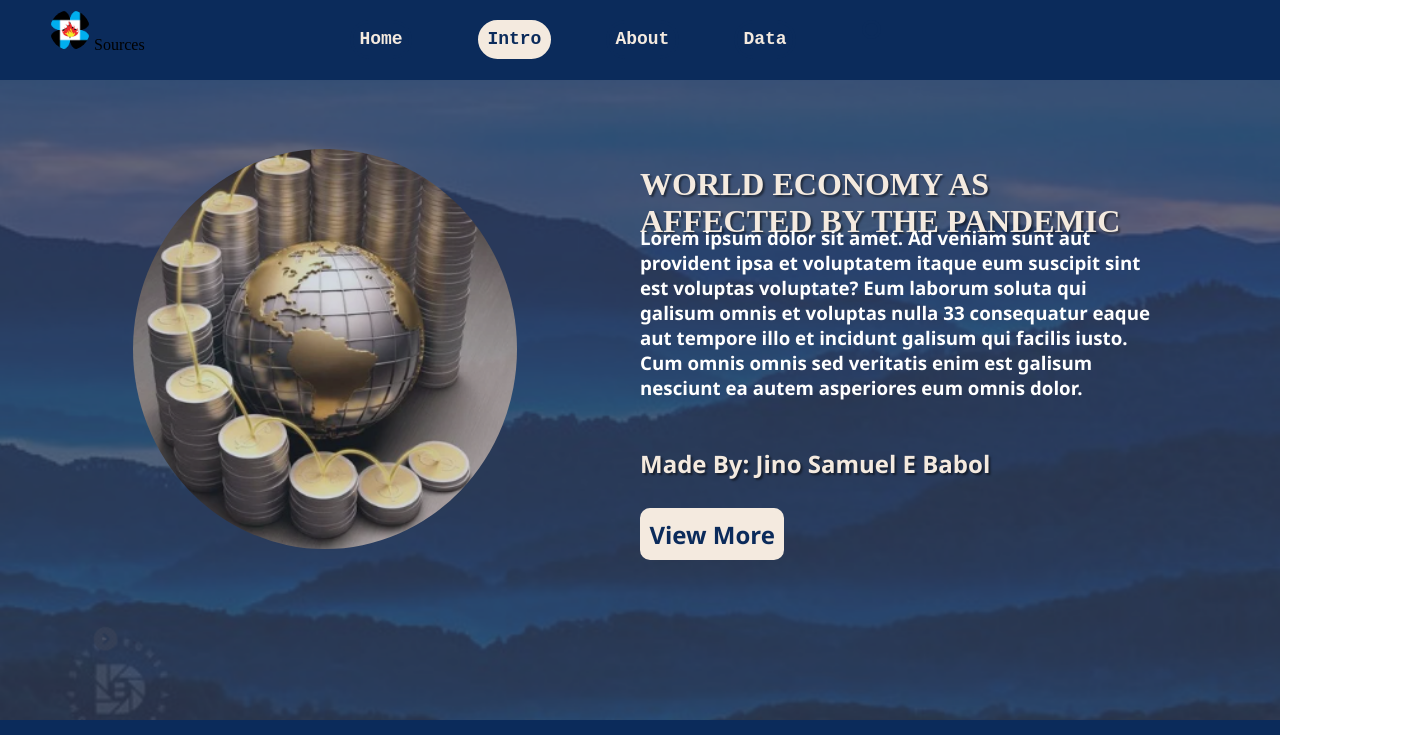
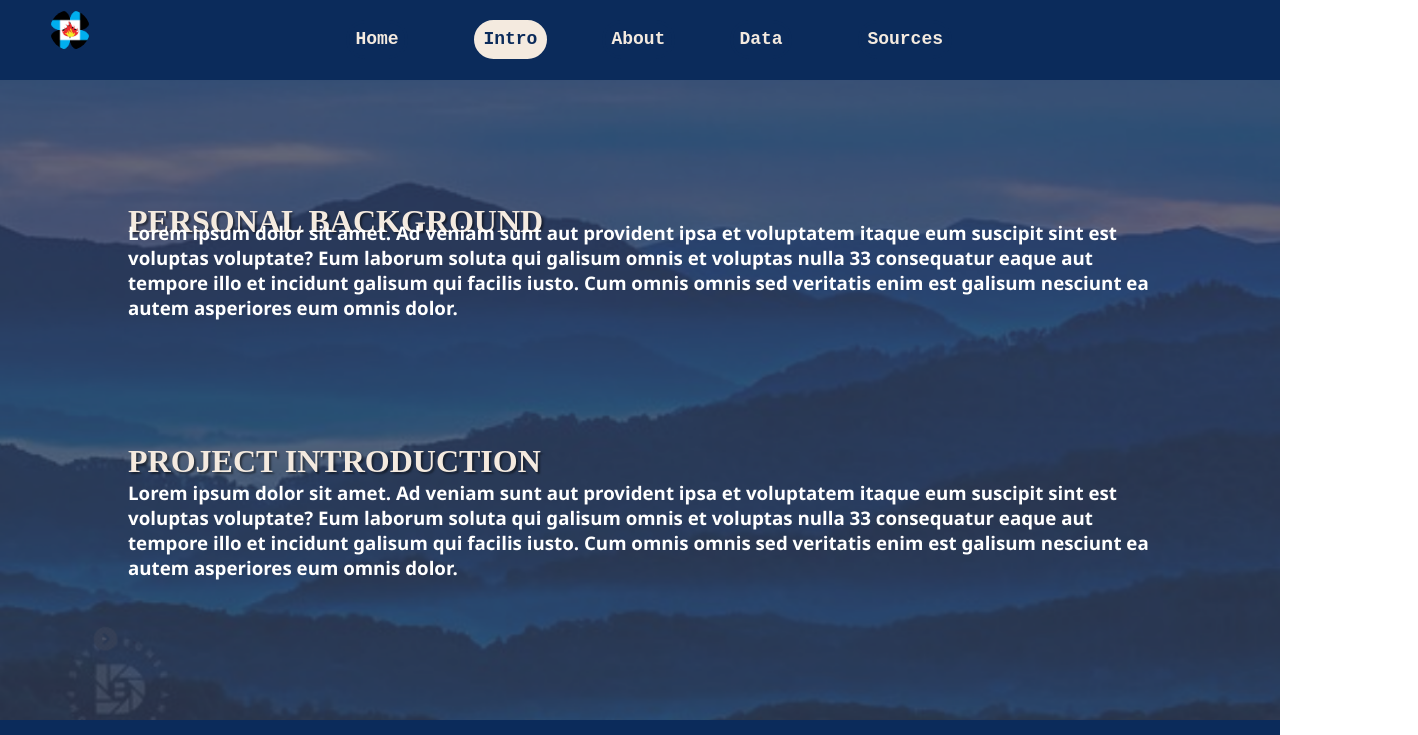
Before and after one commit to o-jino/Q1_GFA3_Li_JSBabol, a plain HTML site: page Intro.html in a window 1280 px wide. Shown: the top 735 px of the page, 1418 px wide, since content can reach past the window. Drawn offline with Linux system fonts and the light colour scheme.

Commit message:
Add files via upload

```diff
--- a/Home.html
+++ b/Home.html
@@ -15,7 +15,7 @@
                 <a id="Introtext" href="Intro.html">  Intro  </a>
                 <a id="Abouttext" href="About.html">  About  </a>
                 <a id="Datatext" href="Data.html">   Data  </a>
-                <a id="Sourcestext" href="Sources.html"></a> Sources </a>
+                <a id="Sourcestext" href="Sources.html"> Sources </a>
 
             </div>
         </div>
@@ -23,7 +23,7 @@
 
     <div class = "banner">
 
-        <div class="content" >
+        <div class="Homecontent" >
             <img id="Home-image" src="images/Home-Image.png" >
             <h1>
                 WORLD ECONOMY AS
@@ -58,7 +58,7 @@
 
 </div>
 
-<link rel="stylesheet" href="index.css">
+<link rel="stylesheet" href="Index.css">
 
 </body>
 </html>
--- a/Index.css
+++ b/Index.css
@@ -295,7 +295,7 @@
    height: 50vh;
 }
 
-.content h1{
+.Homecontent h1{
     margin-left:  50%;
     color:  #F4EADF;
     text-shadow: 2px 2px 2px rgba(5,5,5,0.5);
@@ -308,7 +308,7 @@
     font-size:xx-large;
 
 }
-.content h2{
+.Homecontent h2{
     margin-left:  50%;
     color:  #F4EADF;
     text-shadow: 2px 2px 2px rgba(5,5,5,0.5);
@@ -321,7 +321,7 @@
 }
 
 
-.content h3{
+.Homecontent h3{
     font-family:'Segoe UI', Tahoma, Geneva, Verdana, sans-serif;
     margin-left: 50% ;
     color:#FFFFFF;
@@ -330,7 +330,7 @@
     bottom: 50%;
 }
 
-.content a {
+.Homecontent a {
 
     text-decoration: none ;
     font-family:'Segoe UI', Tahoma, Geneva, Verdana, sans-serif;
@@ -346,7 +346,83 @@
     background-color: #F4EADF;
 
 }
+.content1 h1{
+    margin-left:  10%;
+    color:  #F4EADF;
+    text-shadow: 2px 2px 2px rgba(5,5,5,0.5);
 
+    position:absolute;
+    bottom: 70%;
+    left: 0px;
+    right: 0px;
+    margin-top: 20%;
+    font-size:xx-large;
+
+}
+.content1 h2{
+    margin-left:  10%;
+    color:  #F4EADF;
+    text-shadow: 2px 2px 2px rgba(5,5,5,0.5);
+    position:absolute;
+    bottom: 40%;
+    left: 0px;
+    right: 0px;
+    margin-top: 65%;
+    font-family: 'Segoe UI', Tahoma, Geneva, Verdana, sans-serif;
+}
+.content1 h3{
+    font-family:'Segoe UI', Tahoma, Geneva, Verdana, sans-serif;
+    margin-left: 10% ;
+    color:#FFFFFF;
+    margin-right: 10%;
+    position: absolute;
+    bottom: 60%;
+}
+
+
+
+#PB{
+    margin-left:  10%;
+    color:  #F4EADF;
+    text-shadow: 2px 2px 2px rgba(5,5,5,0.5);
+
+    position:absolute;
+    bottom: 70%;
+    left: 0px;
+    right: 0px;
+    margin-top: 20%;
+    font-size:xx-large;
+}
+#PBtext{
+    font-family:'Segoe UI', Tahoma, Geneva, Verdana, sans-serif;
+    margin-left: 10% ;
+    color:#FFFFFF;
+    margin-right: 10%;
+    position: absolute;
+    bottom: 60%;
+
+}
+#PI{
+    margin-left:  10%;
+    color:  #F4EADF;
+    text-shadow: 2px 2px 2px rgba(5,5,5,0.5);
+
+    position:absolute;
+    bottom: 40%;
+    left: 0px;
+    right: 0px;
+    margin-top: 20%;
+    font-size:xx-large;
+}
+#PItext{
+    font-family:'Segoe UI', Tahoma, Geneva, Verdana, sans-serif;
+    margin-left: 10% ;
+    color:#FFFFFF;
+    margin-right: 10%;
+    position: absolute;
+    bottom: 20%;
+    top: 60%;
+}
 .footer{
     background-color: #0B2B5B;
     background-repeat: no-repeat;
--- a/Intro.html
+++ b/Intro.html
@@ -15,7 +15,7 @@
                 <a id="Intropagetext" href="Intro.html">  Intro  </a>
                 <a id="Abouttext" href="About.html">  About  </a>
                 <a id="Datatext" href="Data.html">   Data  </a>
-                <a id="Sourcestext" href="Sources.html"></a> Sources </a>
+                <a id="Sourcestext" href="Sources.html"> Sources </a>
 
             </div>
         </div>
@@ -23,22 +23,25 @@
 
     <div class = "banner">
 
-        <div class="content" >
-            <img id="Home-image" src="images/Home-Image.png" >
-            <h1>
-                WORLD ECONOMY AS
-                <br>
-                AFFECTED BY THE PANDEMIC
+        <div class="content1" >
+
+            <h1 id="PB">
+                PERSONAL BACKGROUND
             </h1>
-            <h3>
+            <h3 id="PBtext">
                 Lorem ipsum dolor sit amet. Ad veniam sunt aut provident ipsa et voluptatem itaque eum suscipit sint est voluptas voluptate? Eum laborum soluta qui galisum omnis et
                 voluptas nulla 33 consequatur eaque aut tempore illo et incidunt galisum qui facilis iusto. Cum omnis omnis sed veritatis enim est galisum nesciunt ea autem asperiores
                 eum omnis dolor.
-            <h2>
-                Made By: Jino Samuel E Babol
-            </h2>
-
-         <a href="Intro.html"> View More </a>
+            </h3>
+             <h1 id="PI">
+                PROJECT INTRODUCTION
+            </h1>
+            <h3 id="PItext">
+                Lorem ipsum dolor sit amet. Ad veniam sunt aut provident ipsa et voluptatem itaque eum suscipit sint est voluptas voluptate? Eum laborum soluta qui galisum omnis et
+                voluptas nulla 33 consequatur eaque aut tempore illo et incidunt galisum qui facilis iusto. Cum omnis omnis sed veritatis enim est galisum nesciunt ea autem asperiores
+                eum omnis dolor.
+            </h3>
+             <h1>
         </div>
     </div>
 
@@ -58,7 +61,7 @@
 
 </div>
 
-<link rel="stylesheet" href="index.css">
+<link rel="stylesheet" href="Index.css">
 
 </body>
 </html>
```
